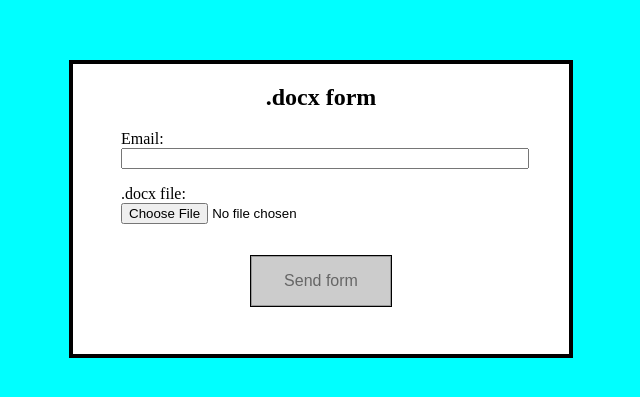
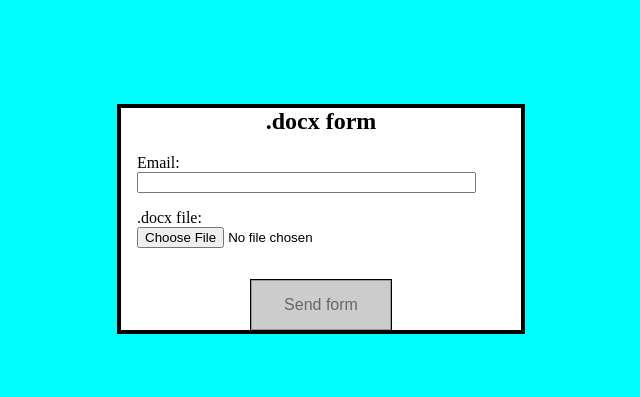
Before and after one commit to TopCharik/fileform_client, an Angular app: page /docx-form in a window 1280 px wide. Shown: the part 191-588 px from the top of the page, without its empty margins (319-959 px from the left). Built offline with nearby package versions, Linux system fonts and the light colour scheme.

Commit message:
layout fix.

```diff
--- a/src/app/docx-file-form/docx-form-success/docx-form-success.component.css
+++ b/src/app/docx-file-form/docx-form-success/docx-form-success.component.css
@@ -1,10 +1,9 @@
 .success-box {
-  max-width: 400px;
-  min-width: 400px;
+  max-width: 90vw;
+  width: 400px;
   margin: auto;
   background: #fff;
-  border: black solid 4px;
-  padding: 0 3rem 3rem 3rem;
+  outline: black solid 4px;
 }
 
 .success-header {
--- a/src/app/docx-file-form/docx-form/docx-form.component.css
+++ b/src/app/docx-file-form/docx-form/docx-form.component.css
@@ -1,14 +1,13 @@
 .form-box {
-  max-width: 400px;
-  min-width: 400px;
+  max-width: 90vw;
+  width: 400px;
   margin: auto;
   background: #fff;
-  border: black solid 4px;
-  padding: 0 3rem 3rem 3rem;
+  outline: black solid 4px;
 }
 
-.form-box.disabled ,
 .form-box.disabled,
+.form-input.disabled,
 .disabled
 {
   cursor: not-allowed;
@@ -20,7 +19,7 @@
 }
 
 .form-input-box {
-  margin-bottom: 1rem;
+  margin: 1rem;
 }
 
 .submit-button {
@@ -29,7 +28,7 @@
 
 .form-input {
   display: block;
-  width: 100%;
+  width: 90%;
 }
 
 
--- a/src/app/docx-file-form/docx-form/docx-form.component.html
+++ b/src/app/docx-file-form/docx-form/docx-form.component.html
@@ -3,7 +3,14 @@
   <form>
     <div class="form-input-box">
       <label for="email">Email: </label>
-      <input type="text" name="" id="email" class="form-input" formControlName="email">
+      <input
+        type="text"
+        name=""
+        id="email"
+        class="form-input"
+        formControlName="email"
+        [ngClass]="{'disabled': disabled}"
+      >
       <div class="errors"
            *ngIf="fileForm.controls['email'].invalid && (fileForm.controls['email'].dirty || fileForm.controls['email'].touched)"
       >
@@ -17,7 +24,14 @@
     </div>
     <div class="form-input-box">
       <label for="file">.docx file: </label>
-      <input type="file" id="file" class="form-input" formControlName="file" (change)="onFileChange($event)">
+      <input
+        type="file"
+        id="file"
+        class="form-input"
+        [ngClass]="{'disabled': disabled}"
+        formControlName="file"
+        (change)="onFileChange($event)"
+      >
       <div class="errors" *ngIf="!filenameValid">
         <div class="error-message">
           Only .docx files permitted.
```
